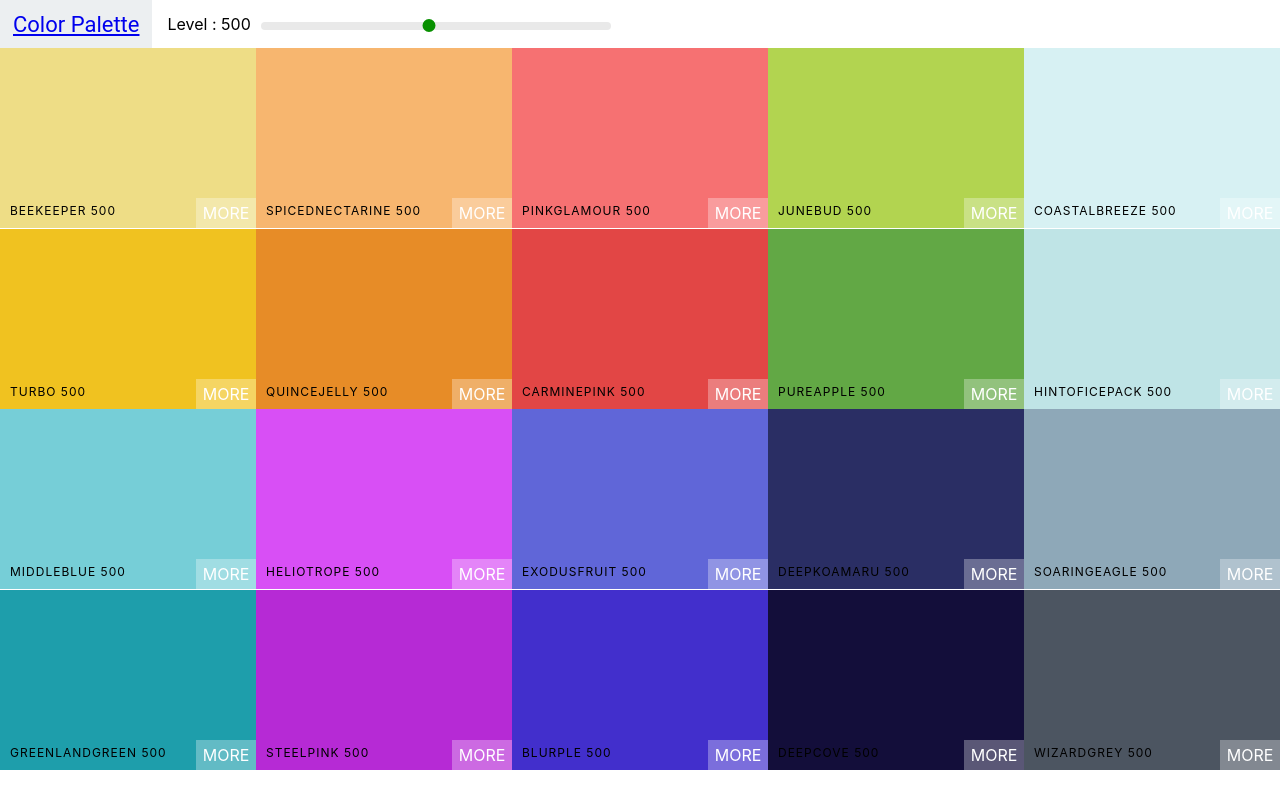
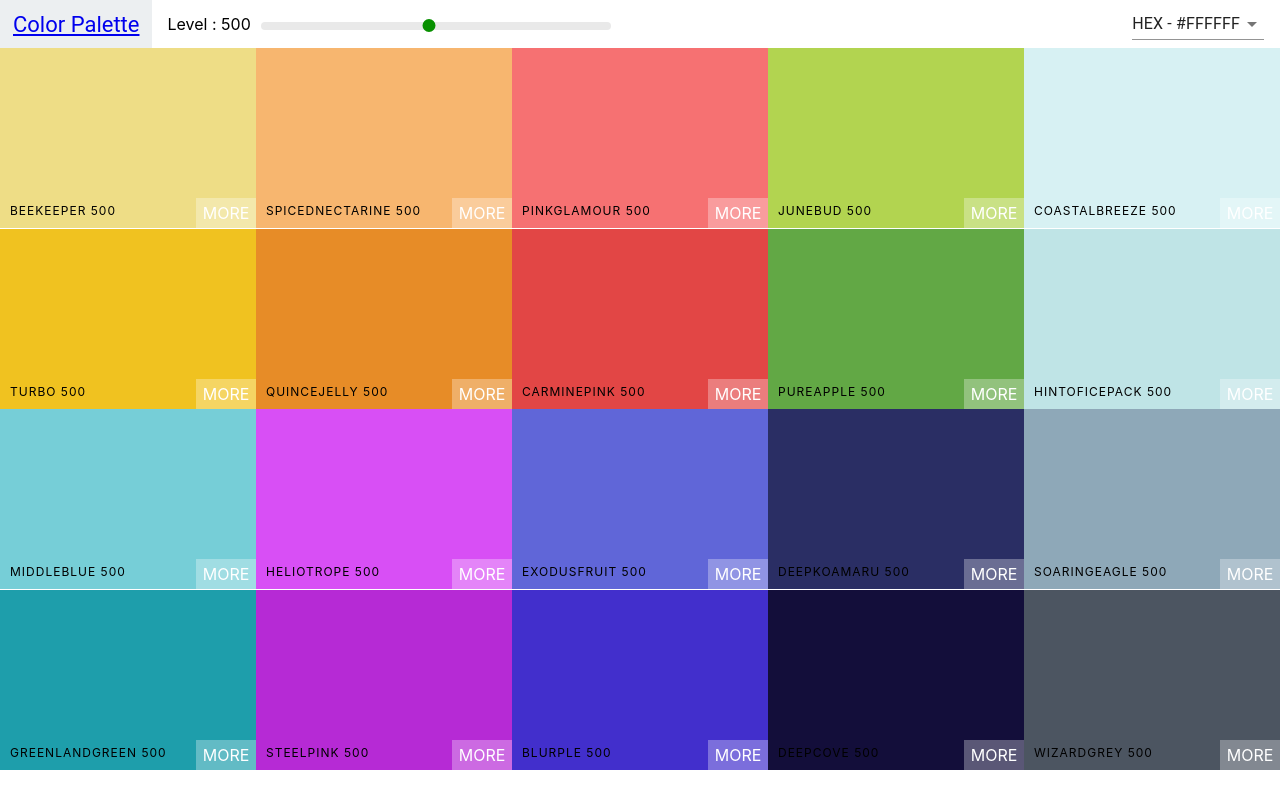
Before and after one commit to aprilaquino/colorpalette, a React (Create React App) app: page / in a window 1280 px wide. Built offline with nearby package versions, Linux system fonts and the light colour scheme.

Commit message:
added snackbar and styled select

```diff
--- a/package.json
+++ b/package.json
@@ -3,6 +3,8 @@
   "version": "0.1.0",
   "private": true,
   "dependencies": {
+    "@material-ui/core": "^4.11.3",
+    "@material-ui/icons": "^4.11.2",
     "@testing-library/jest-dom": "^5.11.9",
     "@testing-library/react": "^11.2.5",
     "@testing-library/user-event": "^12.8.0",
--- a/src/Navbar.css
+++ b/src/Navbar.css
@@ -31,7 +31,7 @@
 .rc-slider-handle,
 .rc-sider-handle:active,
 .rc-sider-handle:focus,
-.rc-slider-handke:hover{
+.rc-slider-handle:hover{
 	background-color: #089000 !important;
 	outline: none;
 	border: 2px solid #089000 !important;
@@ -46,6 +46,7 @@
 	height: 8px;
 }
 
-.slider-container{
-
+.select-container{
+	margin-left:auto;
+	margin-right: 1rem;
 }
--- a/src/Navbar.js
+++ b/src/Navbar.js
@@ -1,10 +1,34 @@
 import React, {Component} from 'react';
+import Select from '@material-ui/core/Select';
+import MenuItem from '@material-ui/core/MenuItem';
+import Snackbar from '@material-ui/core/Snackbar';
+import CloseIcon from '@material-ui/icons/Close';
+import IconButton from '@material-ui/core/IconButton'
+import Slider from 'rc-slider';
 import 'rc-slider/assets/index.css';
-import Slider from 'rc-slider';
 import "./Navbar.css"
 
 export default class Navbar extends Component{
+	constructor(props){
+		super(props);
+		this.state = {format : "hex", open: false};
+		this.handleFormatChange = this.handleFormatChange.bind(this);
+		this.closeSnackbar = this.closeSnackbar.bind(this);
+	}
+
+	handleFormatChange(e){
+		this.setState({format: e.target.value, open: true});
+		this.props.handleChange(e.target.value);
+	}
+
+
+	closeSnackbar(){
+		this.setState({open: false});
+	}
+
 	render(){
+		const {level, changeLevel} = this.props;
+		const {format} = this.state;
 		return (
 			<header className="Navbar">
 				<div className="logo">
@@ -12,18 +36,42 @@
 				</div>
 
 				<div className="slider-container">
-					<span>Level : {this.props.level} </span>
+					<span>Level : {level} </span>
 				</div>
 
 				<div className="slider">
 					<Slider
-						defaultValue={this.props.level}
+						defaultValue={level}
 						min={100}
 						max={900}
 						step={100}
-						onAfterChange={this.props.changeLevel}
+						onAfterChange={changeLevel}
 						/>
 				</div>
+				<div className="select-container">
+					<Select value={format} onChange={this.handleFormatChange}>
+						<MenuItem value="hex">HEX - #FFFFFF</MenuItem>
+						<MenuItem value="rgb">RGB - rgb(0,0,0)</MenuItem>
+						<MenuItem value="rgba">RGBA - rgba(0,0,0,0)</MenuItem>
+					</Select>
+				</div>
+				<Snackbar anchorOrigin={{vertical:"bottom", horizontal:"left"}}
+					open={this.state.open}
+					autoHideDuration={3000}
+					message={<span id="message-id">Format Changed to {format.toUpperCase()}!</span>}
+					ContentProps={{"aria-describedby":"message-id"}}
+					onClose={this.closeSnackbar}
+					action={[
+					<IconButton
+						onClick={this.closeSnackbar}
+						color='inherit'
+						key='close'
+						aria-label='close'>
+						<CloseIcon/>
+					</IconButton>
+					]}
+					/>
+
 			</header>
 
 		)
--- a/src/Palette.js
+++ b/src/Palette.js
@@ -1,29 +1,37 @@
 import React, {Component} from 'react';
 import ColorBox from './ColorBox';
+import Navbar from './Navbar'
 import "./Palette.css";
-import Navbar from './Navbar'
-
 
 
 export default class Palette extends Component{
 	constructor(props){
 		super (props);
-		this.state = {level: 500};
+		this.state = {level: 500, format: "hex"};
 		this.changeLevel = this.changeLevel.bind(this);
+		this.changeFormat = this.changeFormat.bind(this);
 	}
 
 	changeLevel(level){
 		this.setState({level})
 	}
+
+	changeFormat(val){
+		this.setState({format: val})
+	}
 	render(){
 		const {colors} = this.props.palette;
-		const {level} =this.state;
+		const {level, format} =this.state;
 		const colorBoxes = colors[level].map(color => (
-			<ColorBox background={color.hex} name={color.name} />
+			<ColorBox background={color[format]} name={color.name} />
 		));
 		return(
 			<div className="Palette">
-				<Navbar level={level} changeLevel={this.changeLevel}/>
+				<Navbar
+					level={level}
+					changeLevel={this.changeLevel}
+					handleChange={this.handleChange}
+					/>
 				<div className="Palette-colors">
 					{colorBoxes}
 				</div>
```
Also changed, not shown: 1 other file (tests, documents, lock files or other folders).
